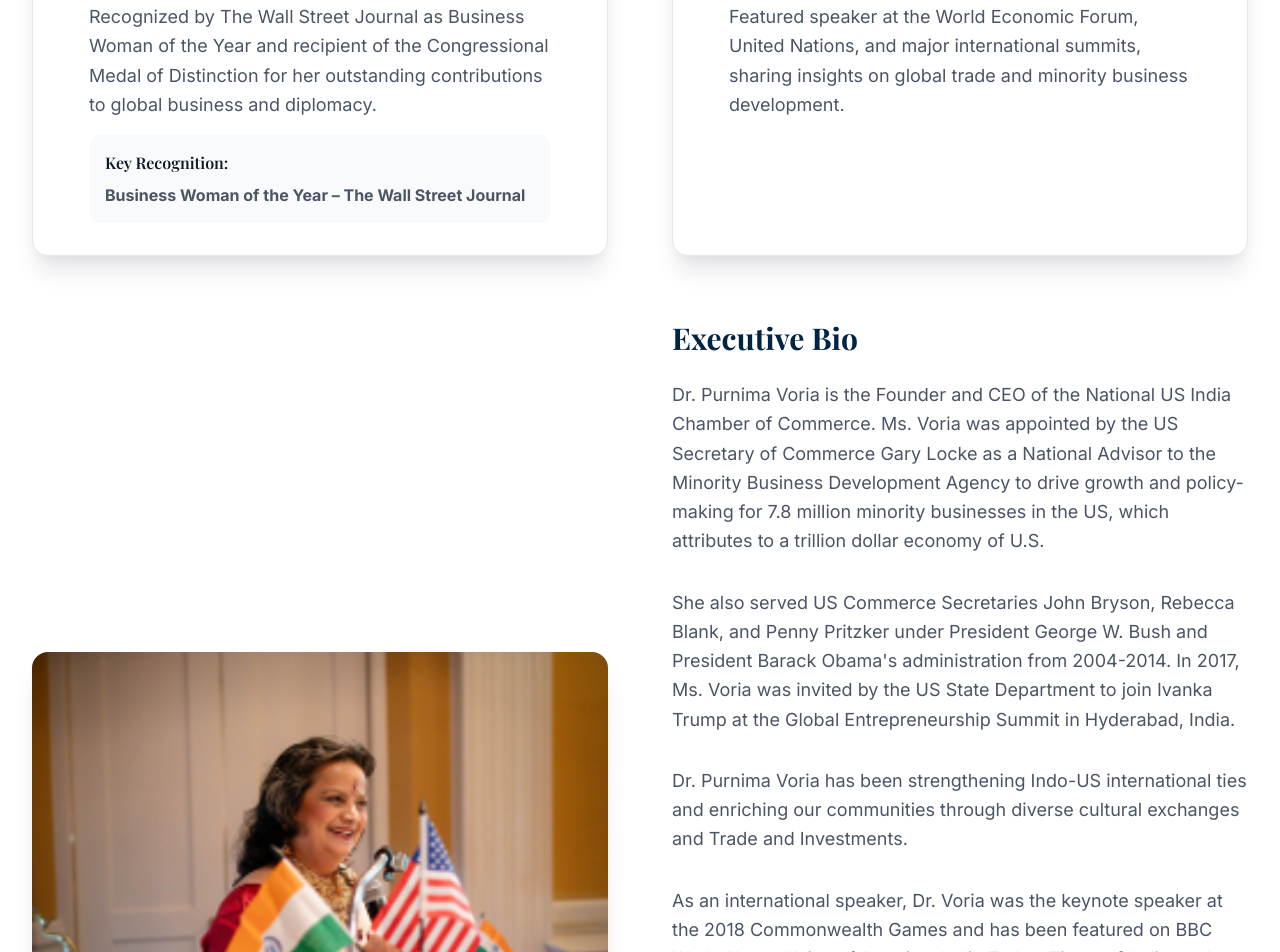
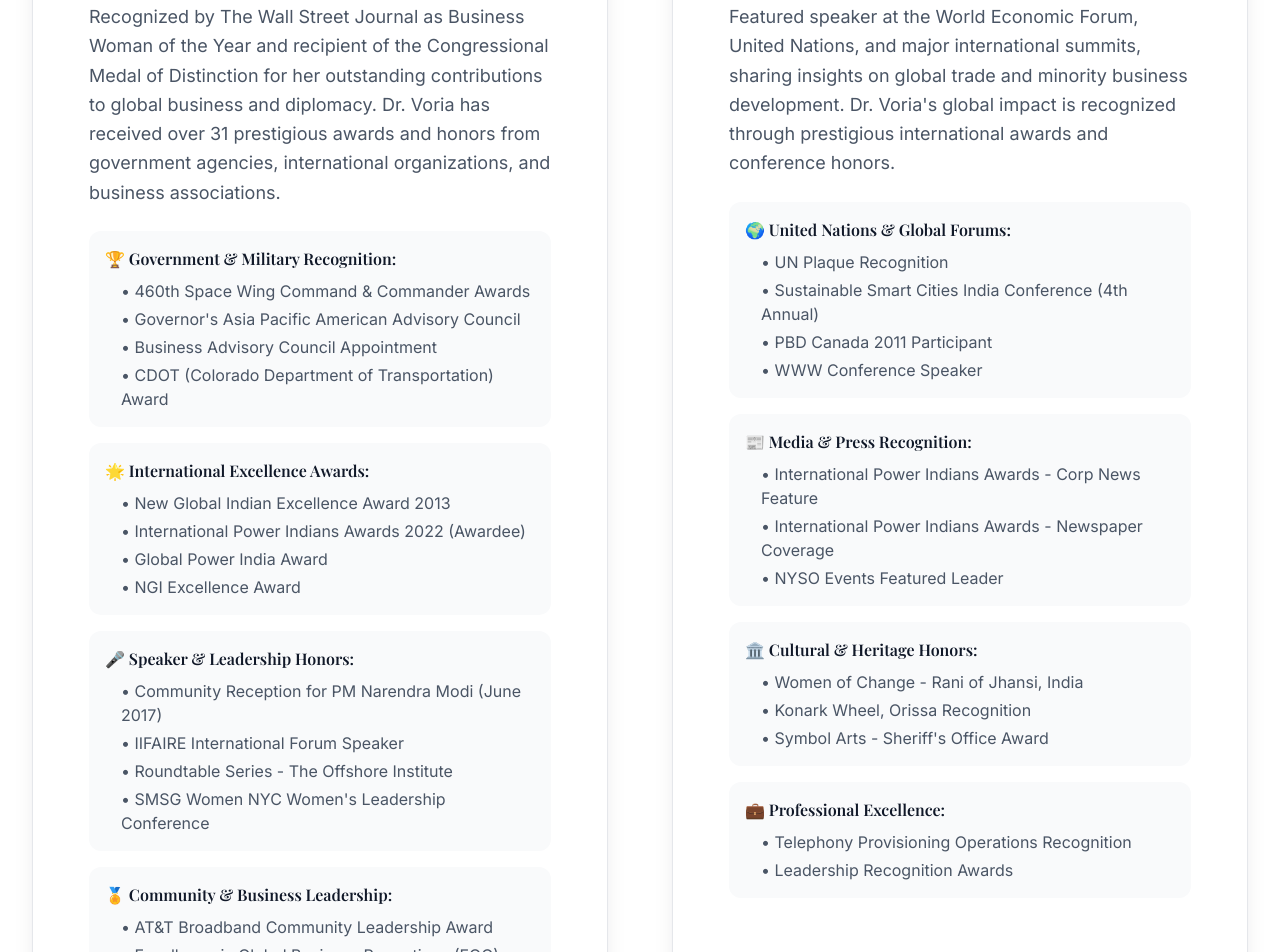
Before and after one commit to Shalakahk/DrPurnimaVoria_Portfolio, a React (Vite) app: page / in a window 1280 px wide. Shown: the part 1420-2372 px from the top of the page. Built offline with nearby package versions, Linux system fonts and the light colour scheme.

Commit message:
Update Leadership Highlights section with comprehensive award categories showcasing all 31 awards

```diff
--- a/src/App.jsx
+++ b/src/App.jsx
@@ -868,14 +868,50 @@
                 <CardTitle className="text-3xl font-display font-bold text-gray-900 mb-4">Leadership Excellence</CardTitle>
               </CardHeader>
               <CardContent>
-                <p className="text-lg text-gray-600 font-body leading-relaxed mb-4">
-                  Recognized by The Wall Street Journal as Business Woman of the Year and recipient of the Congressional Medal of Distinction for her outstanding contributions to global business and diplomacy.
+                <p className="text-lg text-gray-600 font-body leading-relaxed mb-6">
+                  Recognized by The Wall Street Journal as Business Woman of the Year and recipient of the Congressional Medal of Distinction for her outstanding contributions to global business and diplomacy. Dr. Voria has received over 31 prestigious awards and honors from government agencies, international organizations, and business associations.
                 </p>
-                <div className="bg-gray-50 p-4 rounded-lg">
-                  <h5 className="font-display font-semibold text-gray-900 mb-2">Key Recognition:</h5>
-                  <p className="text-gray-600 font-body">
-                    <strong>Business Woman of the Year – The Wall Street Journal</strong>
-                  </p>
+                <div className="space-y-4">
+                  <div className="bg-gray-50 p-4 rounded-lg">
+                    <h5 className="font-display font-semibold text-gray-900 mb-2">🏆 Government & Military Recognition:</h5>
+                    <ul className="text-gray-600 font-body space-y-1 ml-4">
+                      <li>• 460th Space Wing Command & Commander Awards</li>
+                      <li>• Governor's Asia Pacific American Advisory Council</li>
+                      <li>• Business Advisory Council Appointment</li>
+                      <li>• CDOT (Colorado Department of Transportation) Award</li>
+                    </ul>
+                  </div>
+
+                  <div className="bg-gray-50 p-4 rounded-lg">
+                    <h5 className="font-display font-semibold text-gray-900 mb-2">🌟 International Excellence Awards:</h5>
+                    <ul className="text-gray-600 font-body space-y-1 ml-4">
+                      <li>• New Global Indian Excellence Award 2013</li>
+                      <li>• International Power Indians Awards 2022 (Awardee)</li>
+                      <li>• Global Power India Award</li>
+                      <li>• NGI Excellence Award</li>
+                    </ul>
+                  </div>
+
+                  <div className="bg-gray-50 p-4 rounded-lg">
+                    <h5 className="font-display font-semibold text-gray-900 mb-2">🎤 Speaker & Leadership Honors:</h5>
+                    <ul className="text-gray-600 font-body space-y-1 ml-4">
+                      <li>• Community Reception for PM Narendra Modi (June 2017)</li>
+                      <li>• IIFAIRE International Forum Speaker</li>
+                      <li>• Roundtable Series - The Offshore Institute</li>
+                      <li>• SMSG Women NYC Women's Leadership Conference</li>
+                    </ul>
+                  </div>
+
+                  <div className="bg-gray-50 p-4 rounded-lg">
+                    <h5 className="font-display font-semibold text-gray-900 mb-2">🏅 Community & Business Leadership:</h5>
+                    <ul className="text-gray-600 font-body space-y-1 ml-4">
+                      <li>• AT&T Broadband Community Leadership Award</li>
+                      <li>• Excellence in Global Business Promotions (FOG)</li>
+                      <li>• Minority Enterprise Development Week Recognition (2011)</li>
+                      <li>• Federation of Indo-Americans of Northern California</li>
+                      <li>• Rotary Club Jaipur South Recognition</li>
+                    </ul>
+                  </div>
                 </div>
               </CardContent>
             </Card>
@@ -885,9 +921,46 @@
                 <CardTitle className="text-3xl font-display font-bold text-gray-900 mb-4">Global Impact</CardTitle>
               </CardHeader>
               <CardContent>
-                <p className="text-lg text-gray-600 font-body leading-relaxed">
-                  Featured speaker at the World Economic Forum, United Nations, and major international summits, sharing insights on global trade and minority business development.
+                <p className="text-lg text-gray-600 font-body leading-relaxed mb-6">
+                  Featured speaker at the World Economic Forum, United Nations, and major international summits, sharing insights on global trade and minority business development. Dr. Voria's global impact is recognized through prestigious international awards and conference honors.
                 </p>
+                <div className="space-y-4">
+                  <div className="bg-gray-50 p-4 rounded-lg">
+                    <h5 className="font-display font-semibold text-gray-900 mb-2">🌍 United Nations & Global Forums:</h5>
+                    <ul className="text-gray-600 font-body space-y-1 ml-4">
+                      <li>• UN Plaque Recognition</li>
+                      <li>• Sustainable Smart Cities India Conference (4th Annual)</li>
+                      <li>• PBD Canada 2011 Participant</li>
+                      <li>• WWW Conference Speaker</li>
+                    </ul>
+                  </div>
+
+                  <div className="bg-gray-50 p-4 rounded-lg">
+                    <h5 className="font-display font-semibold text-gray-900 mb-2">📰 Media & Press Recognition:</h5>
+                    <ul className="text-gray-600 font-body space-y-1 ml-4">
+                      <li>• International Power Indians Awards - Corp News Feature</li>
+                      <li>• International Power Indians Awards - Newspaper Coverage</li>
+                      <li>• NYSO Events Featured Leader</li>
+                    </ul>
+                  </div>
+
+                  <div className="bg-gray-50 p-4 rounded-lg">
+                    <h5 className="font-display font-semibold text-gray-900 mb-2">🏛️ Cultural & Heritage Honors:</h5>
+                    <ul className="text-gray-600 font-body space-y-1 ml-4">
+                      <li>• Women of Change - Rani of Jhansi, India</li>
+                      <li>• Konark Wheel, Orissa Recognition</li>
+                      <li>• Symbol Arts - Sheriff's Office Award</li>
+                    </ul>
+                  </div>
+
+                  <div className="bg-gray-50 p-4 rounded-lg">
+                    <h5 className="font-display font-semibold text-gray-900 mb-2">💼 Professional Excellence:</h5>
+                    <ul className="text-gray-600 font-body space-y-1 ml-4">
+                      <li>• Telephony Provisioning Operations Recognition</li>
+                      <li>• Leadership Recognition Awards</li>
+                    </ul>
+                  </div>
+                </div>
               </CardContent>
             </Card>
           </div>
```
